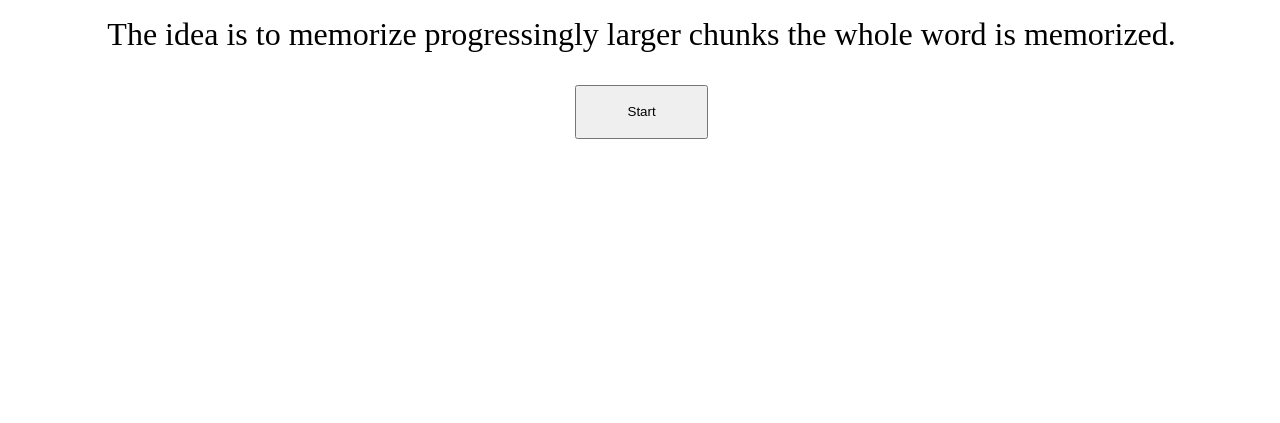
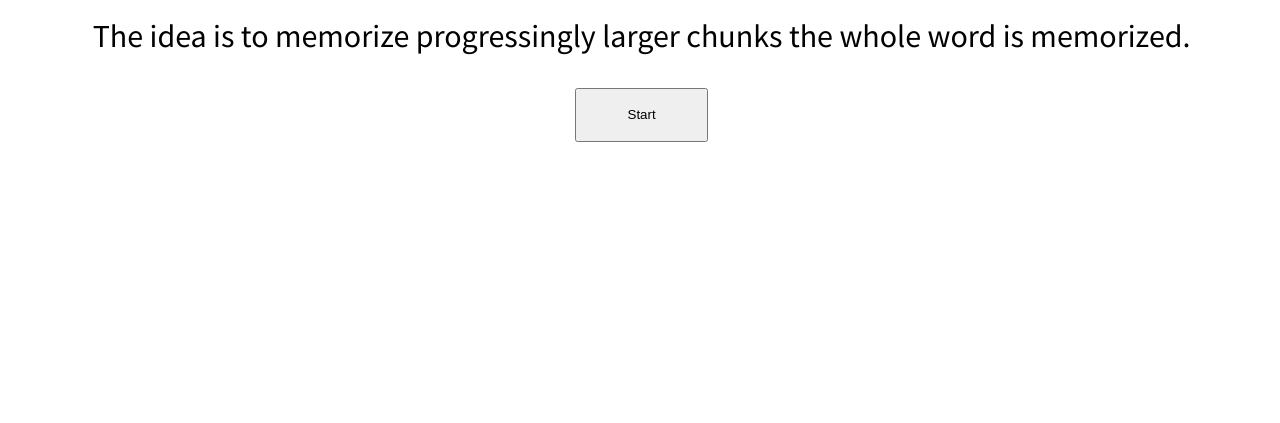
Before and after one commit to Laate/password-memorization, a React app: page / in a window 1280 px wide. Shown: the part 377-800 px from the top of the page. Built offline with nearby package versions, Linux system fonts and the light colour scheme.

Commit message:
Change font

```diff
--- a/public/index.html
+++ b/public/index.html
@@ -10,6 +10,7 @@
     -->
     <link rel="manifest" href="%PUBLIC_URL%/manifest.json">
     <link rel="shortcut icon" href="%PUBLIC_URL%/favicon.ico">
+    <link href='https://fonts.googleapis.com/css?family=Source+Sans+Pro' rel='stylesheet' type='text/css'>
     <!--
       Notice the use of %PUBLIC_URL% in the tags above.
       It will be replaced with the URL of the `public` folder during the build.
--- a/src/index.css
+++ b/src/index.css
@@ -13,6 +13,7 @@
 .layout {
     text-align: center;
     font-size: xx-large;
+    font-family: "Source Sans Pro", sans-serif;
     margin-left: auto;
     margin-right: auto;
 }
```
